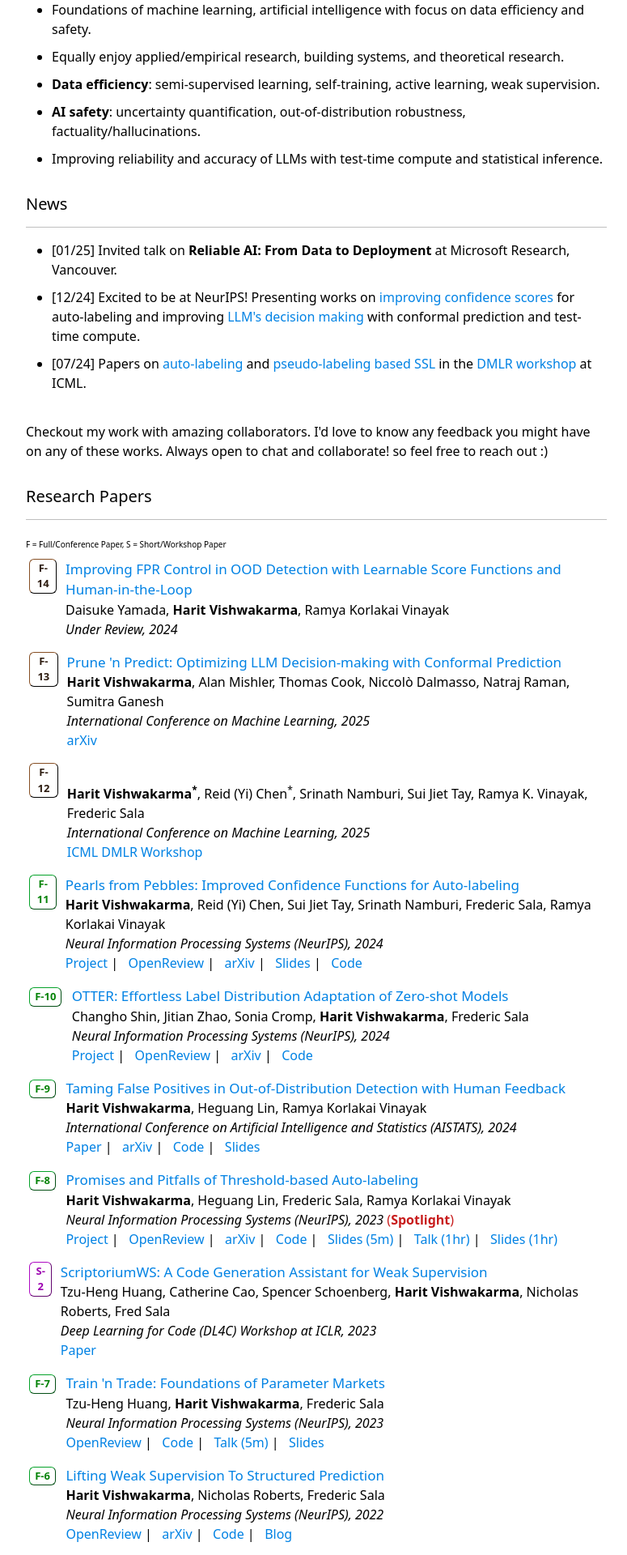
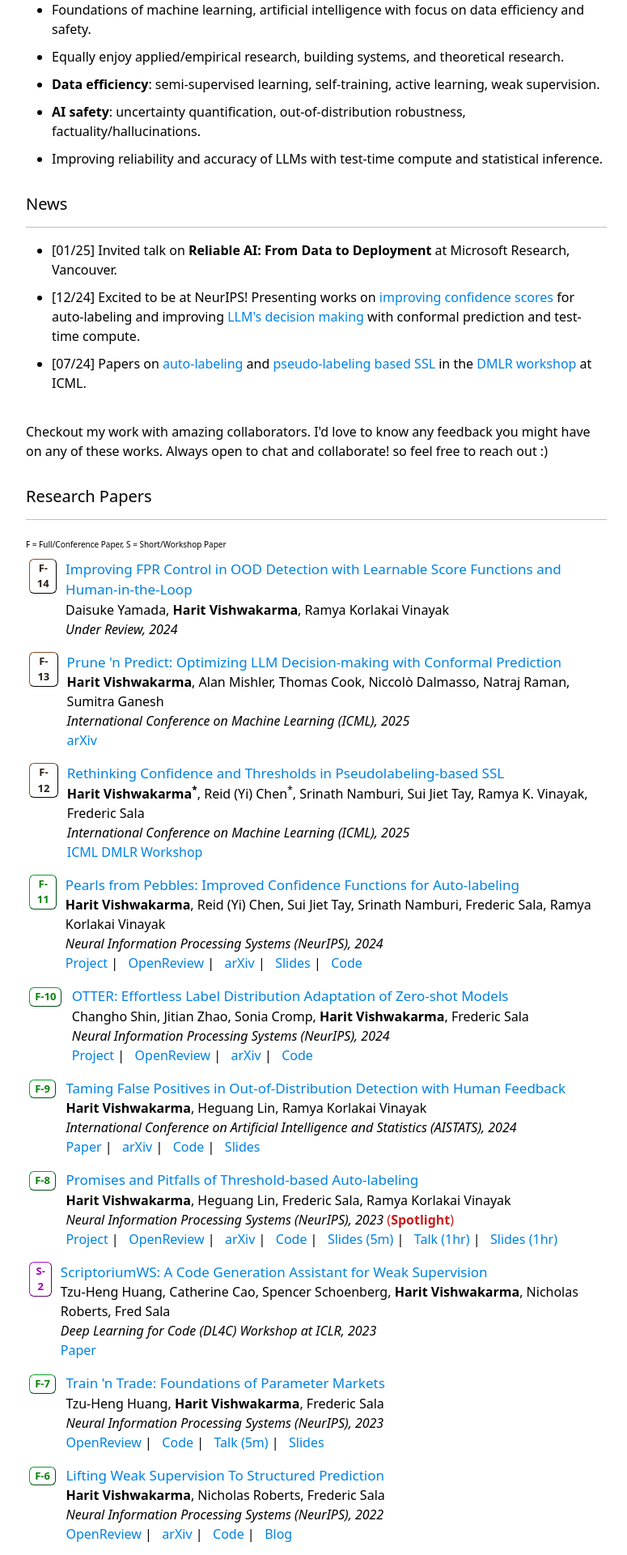
Before and after one commit to harit7/harit7.github.io, a Jekyll site: the page built from index.html, in a window 1280 px wide. Shown: the part 589-2509 px from the top of the page at 81% size, without its empty margins (249-1024 px from the left). Built offline with Jekyll 4.4.1, drawn with Linux system fonts in a browser that asks for light colours; formulas are drawn with MathJax 3.

Commit message:
Update papers.json

```diff
--- a/_data/papers.json
+++ b/_data/papers.json
@@ -18,7 +18,7 @@
         "id": "F-13",
         "title": "Prune 'n Predict: Optimizing LLM Decision-making with Conformal Prediction",
         "authors": "<b>Harit Vishwakarma</b>, Alan Mishler, Thomas Cook, Niccolò Dalmasso, Natraj Raman, Sumitra Ganesh ",
-        "venue": "International Conference on Machine Learning",
+        "venue": "International Conference on Machine Learning (ICML)",
         "date": "2025-05-01",
         "url":"https://harit7.github.io/CROQ/",
         "venue_short":"ICML",
@@ -34,9 +34,9 @@
 
     {
         "id": "F-12",
-        "title": "",
+        "title": "Rethinking Confidence and Thresholds in Pseudolabeling-based SSL",
         "authors": "<b>Harit Vishwakarma<sup>*</sup></b>, Reid (Yi) Chen<sup>*</sup>, Srinath Namburi,  Sui Jiet Tay, Ramya K. Vinayak, Frederic Sala",
-        "venue": "International Conference on Machine Learning",
+        "venue": "International Conference on Machine Learning (ICML)",
         "date": "2025-05-01",
         "url":"/assets/pdf/pablo-icml-dmlr-ws-2024.pdf",
         "venue_short":"ICML",
```
